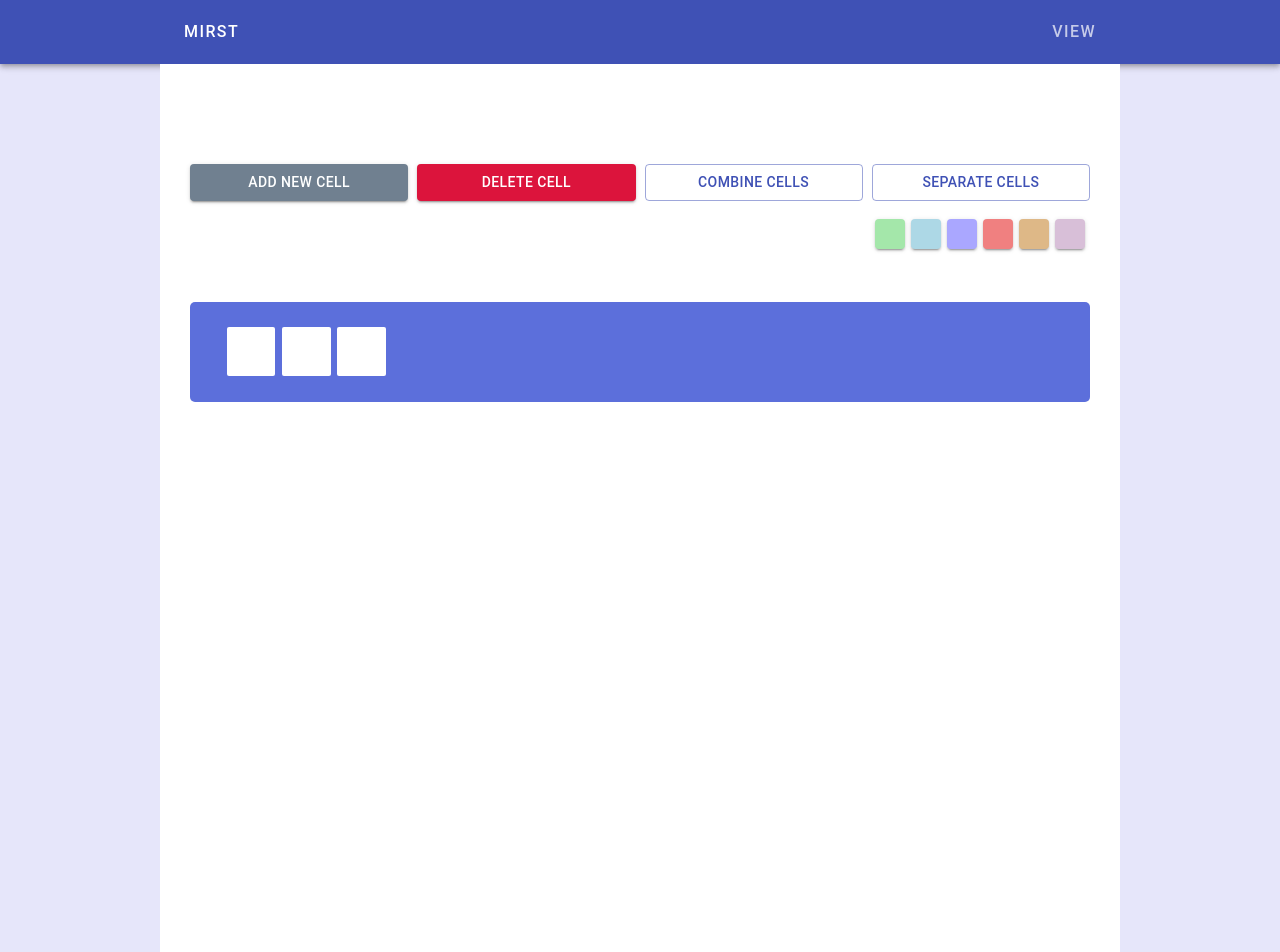
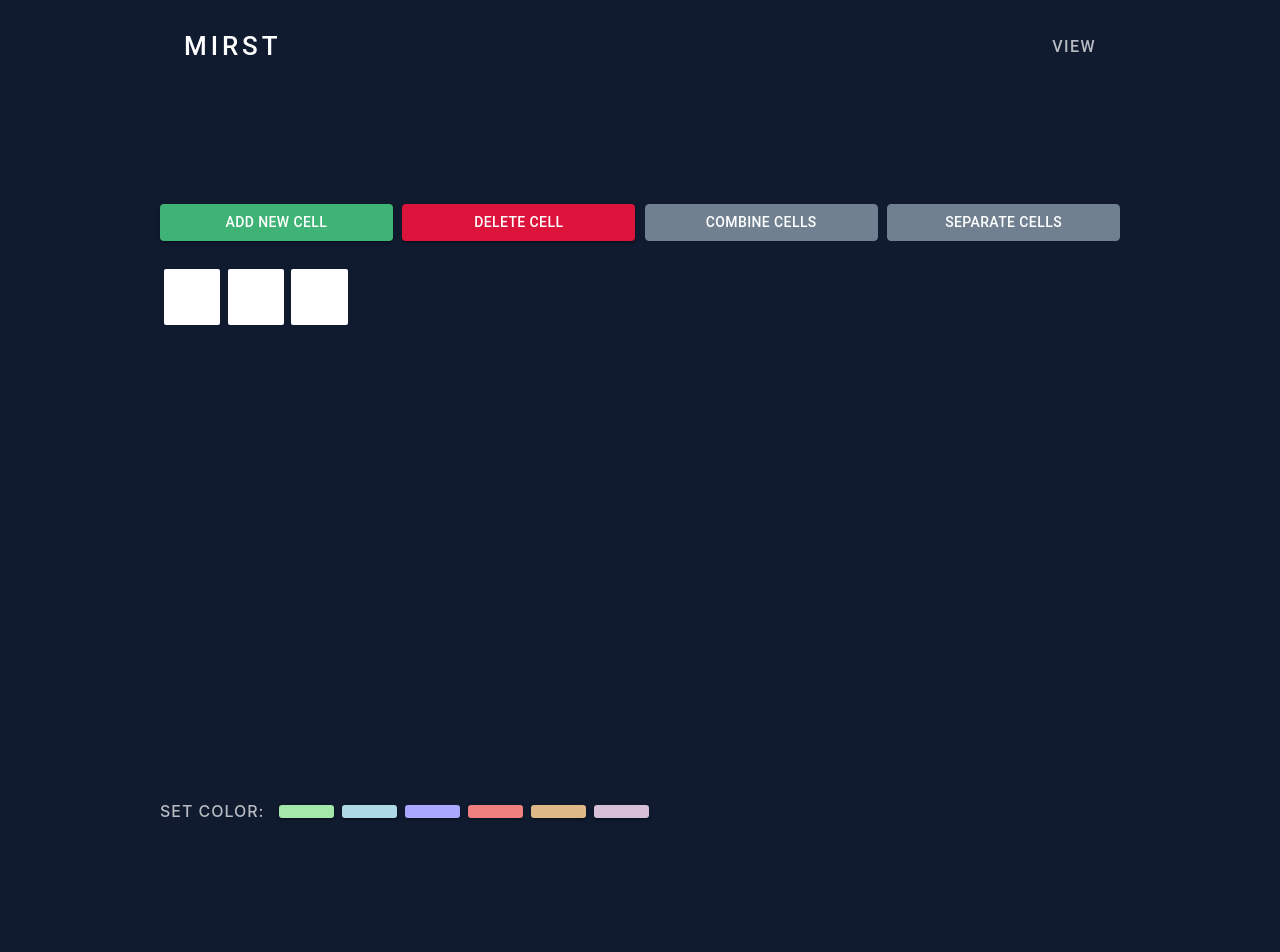
Before and after one commit to to-the-moon-1/Mirst, a React (Create React App) app: page / in a window 1280 px wide. Shown: the top 952 px of the page. Built offline with nearby package versions, Linux system fonts and the light colour scheme.

Commit message:
New styles

```diff
--- a/src/App.css
+++ b/src/App.css
@@ -161,7 +161,8 @@
 /*ALL PAGE*/
 
 .container-page {
-    background-color: lavender;
+    /*background-color: lavender;*/
+    background-color: #101b2f;
 }
 
 .MuiContainer-root {
@@ -169,13 +170,13 @@
 }
 
 .container-content {
-    background-color: white;
-    height: 905px;
+    /*background-color: white;*/
+    min-height: 865px;
     /*background-color: #f5f5f5;*/
 }
 
 .main-content {
-    padding: 100px 30px;
+    padding: 100px 0;
 }
 
 
@@ -199,13 +200,24 @@
     opacity: .7;
 }
 
+.MuiAppBar-colorPrimary {
+    height: 20%;
+    padding: 15px;
+    background: #101b2f !important;
+    box-shadow: unset !important;
+}
+
 .MuiToolbar-root {
     justify-content: space-between;
+    /*border-bottom: 1px solid slategrey;*/
+    padding-bottom: 10px;
 }
 
 .activeLink {
     color: #fff;
     opacity: 1;
+    font-size: 26px;
+    letter-spacing: 0.15em;
 }
 
 
@@ -217,7 +229,7 @@
 /*BUTTON*/
 
 .buttonContainer {
-    margin-bottom: 15px;
+    margin-bottom: 25px;
 }
 
 .btn {
@@ -233,28 +245,51 @@
     /*background-color: #d49803 !important;*/
     /*background-color: darkcyan !important;*/
     /*background-color: lightslategrey !important;*/
-    background-color: slategrey !important;
+    /*background-color: slategrey !important;*/
+    background-color: #3fb376 !important;
 }
 
 .deleteBtn {
     background-color: crimson !important;
 }
 
+.secondBtn {
+    /*border: 1px solid rgba(255, 255, 255, .5) !important;*/
+    border: 1px solid slategrey !important;
+    /*color: rgba(255, 255, 255, .8) !important;*/
+    color: #ffffff !important;
+    background-color: slategrey !important;
+}
+
 /*PALETTE COLORS*/
 
 .colorContainer {
-    width: 24.2%;
-    margin-left: 75.8%;
-    margin-bottom: 50px;
+    /*width: 24.2%;*/
+    /*margin-left: 75.8%;*/
+    /*margin-top: 25px;*/
+    padding: 25px 0;
+    /*padding-top: 15px;*/
+    /*border-top: 1px solid slategrey;*/
+}
+
+.setColor {
+    color: white;
+    opacity: .7;
+    font-weight: 500;
+    letter-spacing: 0.06em;
+    text-transform: uppercase;
+    padding-right: 5px;
 }
 
 .color {
     display: inline-block;
-    margin: 3px !important;
+    margin: 4px !important;
+    margin-bottom: 6px !important;
     padding: 0 !important;
     min-width: unset !important;
-    width: 30px;
-    height: 30px;
+    width: 55px;
+    height: 13px;
+    border-radius: 3px !important;
 }
 
 .colorOne {
@@ -300,10 +335,12 @@
 .cellContainer {
     /*background-color: #3f51b5;*/
     /*background-color: #4f62cb;*/
-    background-color: #5c6fdb;
+    /*background-color: #5c6fdb;*/
     /*padding: 20px 30px;*/
-    padding: 2.5% 3.7%;
-    border-radius: 5px;
+    /*padding: 2.5% 3.7%;*/
+    /*border-radius: 5px;*/
+    min-height: 510.5px;
+    position: relative;
 }
 
 .activeCell {
--- a/src/components/header/Header.jsx
+++ b/src/components/header/Header.jsx
@@ -16,7 +16,7 @@ const Header = () => {
     const classes = useStyles();
 
     return <div className={classes.root}>
-        <AppBar position="static">
+        <AppBar position="static" className="header">
             <Container maxWidth="md">
                 <Toolbar>
                     <NavLink className="headerLink" activeClassName="activeLink" exact to="/">Mirst</NavLink>
--- a/src/components/mirst/Mirst.jsx
+++ b/src/components/mirst/Mirst.jsx
@@ -51,35 +51,35 @@ const Mirst = (props) => {
             <Button onClick={props.setDeleteCell} variant="contained" color="secondary" className="btn deleteBtn">
                 Delete cell
             </Button>
-            <Button onClick={props.setCombine} variant="outlined" color="primary" className="btn">
+            <Button onClick={props.setCombine} variant="outlined" color="primary" className="btn secondBtn">
                 Combine cells
             </Button>
-            <Button onClick={props.setSeparate} variant="outlined" color="primary" className="btn">
+            <Button onClick={props.setSeparate} variant="outlined" color="primary" className="btn secondBtn">
                 Separate cells
             </Button>
         </div>
 
-        <div className="colorContainer">
-            <Button onClick={() => handleChangeColor("#a4e7aa")} variant="contained" color="primary"
-                    className="color colorOne"/>
-            <Button onClick={() => handleChangeColor("lightblue")} variant="contained" color="primary"
-                    className="color colorTwo"/>
-            <Button onClick={() => handleChangeColor("#aaa7ff")} variant="contained" color="primary"
-                    className="color colorThree"/>
-            <Button onClick={() => handleChangeColor("lightcoral")} variant="contained" color="primary"
-                    className="color colorFour"/>
-            <Button onClick={() => handleChangeColor("burlywood")} variant="contained" color="primary"
-                    className="color colorFive"/>
-            <Button onClick={() => handleChangeColor("thistle")} variant="contained" color="primary"
-                    className="color colorSix"/>
-        </div>
+        {/*<div className="colorContainer">*/}
+        {/*    <Button onClick={() => handleChangeColor("#a4e7aa")} variant="contained" color="primary"*/}
+        {/*            className="color colorOne"/>*/}
+        {/*    <Button onClick={() => handleChangeColor("lightblue")} variant="contained" color="primary"*/}
+        {/*            className="color colorTwo"/>*/}
+        {/*    <Button onClick={() => handleChangeColor("#aaa7ff")} variant="contained" color="primary"*/}
+        {/*            className="color colorThree"/>*/}
+        {/*    <Button onClick={() => handleChangeColor("lightcoral")} variant="contained" color="primary"*/}
+        {/*            className="color colorFour"/>*/}
+        {/*    <Button onClick={() => handleChangeColor("burlywood")} variant="contained" color="primary"*/}
+        {/*            className="color colorFive"/>*/}
+        {/*    <Button onClick={() => handleChangeColor("thistle")} variant="contained" color="primary"*/}
+        {/*            className="color colorSix"/>*/}
+        {/*</div>*/}
 
         <div className="cellContainer">
             {props.cell.map((c, i) => {
                     return Array.isArray(c)
                         ? c.map((combine, index) => {
                             return i === combine.arr[index].id
-                                ? <span key={`id_${i}`}><Button className={c.flatMap(combine => combine.selected)[0] === true ? "combine activeCell" : "combine"}
+                                ? <React.Fragment key={`id_${i}`}><Button className={c.flatMap(combine => combine.selected)[0] === true ? "combine activeCell" : "combine"}
                                             onClick={() => handleClick(c, i)}
                                             style={{
                                                 backgroundColor: c.map(combine => combine.backgroundColor),
@@ -104,15 +104,12 @@ const Mirst = (props) => {
 
                                                     // console.log(combine.arr[index].id)
                                                     // console.log(combine.arr[index].id + 1)
-                                                    // return i === combine.arr[index].id ? ((2.925 * rowQ) + (0.4 * (rowQ - 1))) + '% ' + ((2.925 * colQ) + (0.4 * (colQ - 1))) + '% ' : 0
-                                                    // return i === combine.arr[index].id ? ((2.0 * rowQ) + (0.22 * (rowQ - 1))) + '% ' + ((2.0 * colQ) + (0.22 * (colQ - 1))) + '% ' : 0
-                                                    // return i === combine.arr[index].id ? ((2.012 * rowQ) + (0.27 * (rowQ - 1))) + '% ' + ((2.012 * colQ) + (0.27 * (colQ - 1))) + '% ' : 0
-                                                    return i === combine.arr[index].id ? ((1.943 * rowQ) + (0.27 * (rowQ - 1))) + '% ' + ((1.943 * colQ) + (0.27 * (colQ - 1))) + '% ' : 0
+                                                    return i === combine.arr[index].id ? ((2.925 * rowQ) + (0.4 * (rowQ - 1))) + '% ' + ((2.925 * colQ) + (0.4 * (colQ - 1))) + '% ' : 0
+                                                    // return i === combine.arr[index].id ? ((2.7 * rowQ) + (0.4 * (rowQ - 1))) + '% ' + ((2.7 * colQ) + (0.4 * (colQ - 1))) + '% ' : 0
+                                                    // return i === combine.arr[index].id ? ((2.68 * rowQ) + (0.4 * (rowQ - 1))) + '% ' + ((2.68 * colQ) + (0.4 * (colQ - 1))) + '% ' : 0
                                                 }),
                                                 margin: c.map((combine, index) => {
-                                                    // return i === combine.arr[index].id ? 0.4 + '%' : 0
-                                                    // return i === combine.arr[index].id ? 0.22 + '%' : 0
-                                                    return i === combine.arr[index].id ? 0.27 + '%' : 0
+                                                    return i === combine.arr[index].id ? 0.4 + '%' : 0
                                                 }),
                                                 position: c.map((combine, index) => {
                                                     return i === combine.arr[index].id ? 'absolute' : 'relative'
@@ -127,7 +124,7 @@ const Mirst = (props) => {
                                         style={{
                                             opacity: 0
                                         }}/>
-                                </span>
+                                </React.Fragment>
                                 : <Button
                                     key={`id_${i}`}
                                     className="cell"
@@ -148,6 +145,22 @@ const Mirst = (props) => {
                 }
             )}
         </div>
+
+        <div className="colorContainer">
+            <span className="setColor">Set color: </span>
+            <Button onClick={() => handleChangeColor("#a4e7aa")} variant="contained" color="primary"
+                    className="color colorOne"/>
+            <Button onClick={() => handleChangeColor("lightblue")} variant="contained" color="primary"
+                    className="color colorTwo"/>
+            <Button onClick={() => handleChangeColor("#aaa7ff")} variant="contained" color="primary"
+                    className="color colorThree"/>
+            <Button onClick={() => handleChangeColor("lightcoral")} variant="contained" color="primary"
+                    className="color colorFour"/>
+            <Button onClick={() => handleChangeColor("burlywood")} variant="contained" color="primary"
+                    className="color colorFive"/>
+            <Button onClick={() => handleChangeColor("thistle")} variant="contained" color="primary"
+                    className="color colorSix"/>
+        </div>
     </>
 }
 
```
